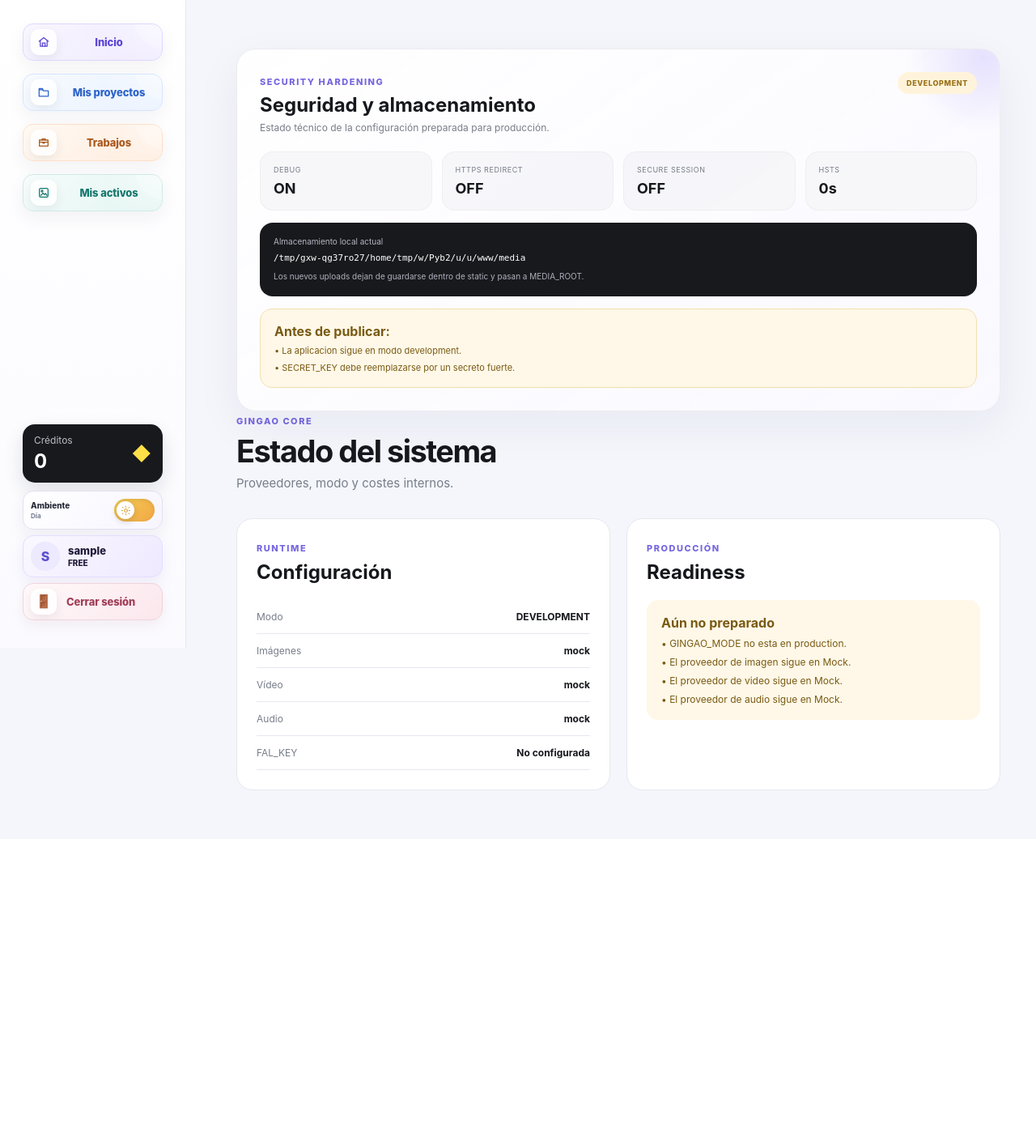
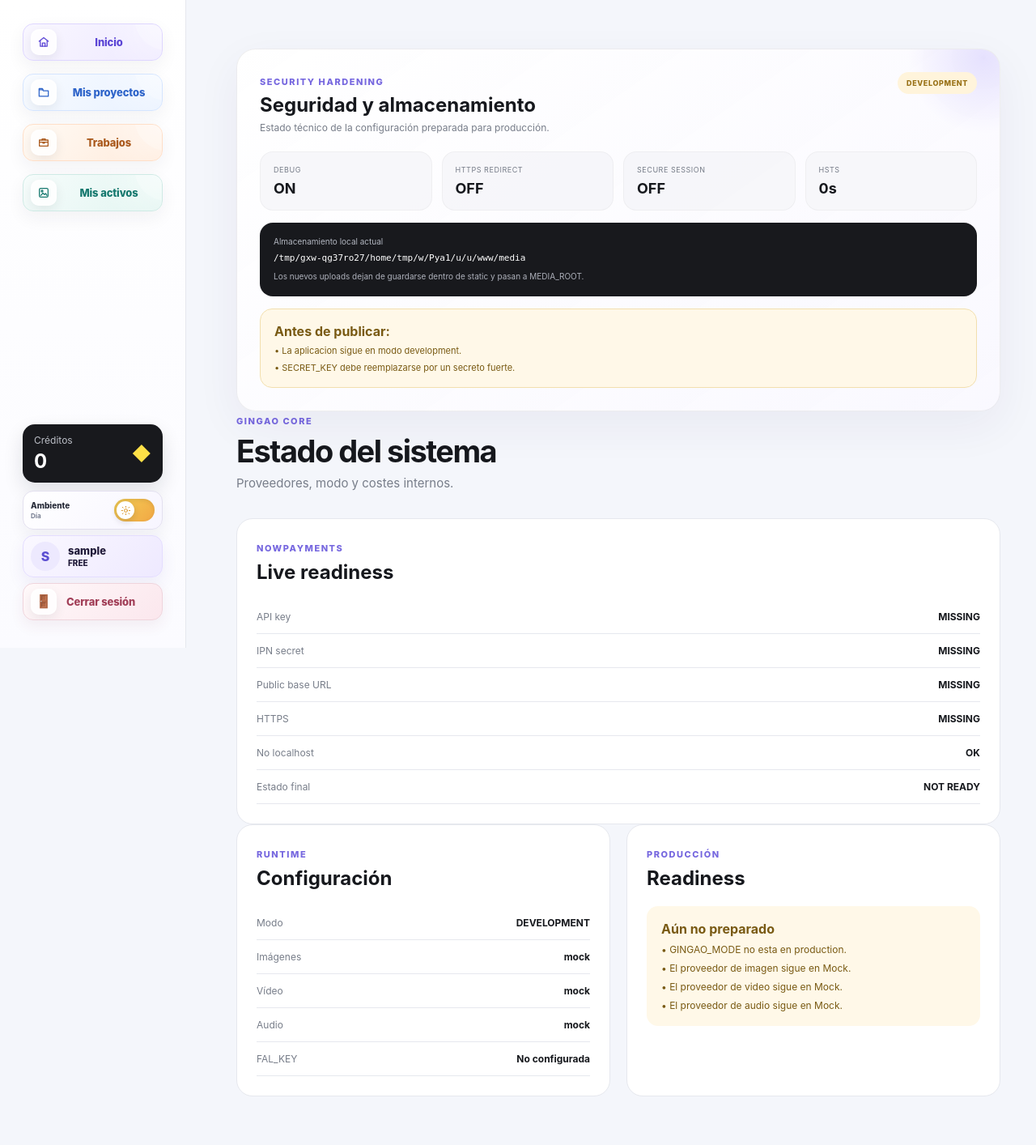
Before and after one commit to samu019/gingao-mvp, a Django app: page /system/status/ in a window 1280 px wide. Shown: the whole page at 81% size. Before the commit the page ends 976 px from the top, so only its background shows below. Run offline with Django 5.2, Linux system fonts and the light colour scheme; the visitor is signed in with stand-in values (Sample User, id 1); data comes from the database, SQL or seed files in the repository; data that the repository does not hold is empty; parts of the project's set-up code (start-up, migrations or seed data) failed here and were passed over.

Commit message:
Add NOWPayments live readiness status

```diff
--- a/projects/views.py
+++ b/projects/views.py
@@ -1641,6 +1641,14 @@ def system_status_view(
 
     cfg = get_runtime_config()
 
+    from credits.nowpayments import (
+        get_live_readiness,
+    )
+
+    nowpayments_readiness = (
+        get_live_readiness()
+    )
+
     from config.security import (
         security_ready,
         security_snapshot,
@@ -1699,6 +1707,9 @@ def system_status_view(
 
             "security_info":
                 security_info,
+
+            "nowpayments_readiness":
+                nowpayments_readiness,
 
             "selected_project":
                 selected_project,
--- a/templates/dashboard/system_status.html
+++ b/templates/dashboard/system_status.html
@@ -178,6 +178,87 @@ Sistema ? Gingao
     </div>
 
 </header>
+
+
+
+<section class="system-panel"
+         style="margin-top: 24px;">
+
+    <span class="eyebrow">
+        NOWPAYMENTS
+    </span>
+
+    <h2>
+        Live readiness
+    </h2>
+
+    <div class="system-row">
+        <span>API key</span>
+        <strong>
+            {% if nowpayments_readiness.checks.api_key %}
+                OK
+            {% else %}
+                MISSING
+            {% endif %}
+        </strong>
+    </div>
+
+    <div class="system-row">
+        <span>IPN secret</span>
+        <strong>
+            {% if nowpayments_readiness.checks.ipn_secret %}
+                OK
+            {% else %}
+                MISSING
+            {% endif %}
+        </strong>
+    </div>
+
+    <div class="system-row">
+        <span>Public base URL</span>
+        <strong>
+            {% if nowpayments_readiness.checks.public_base_url %}
+                OK
+            {% else %}
+                MISSING
+            {% endif %}
+        </strong>
+    </div>
+
+    <div class="system-row">
+        <span>HTTPS</span>
+        <strong>
+            {% if nowpayments_readiness.checks.https %}
+                OK
+            {% else %}
+                MISSING
+            {% endif %}
+        </strong>
+    </div>
+
+    <div class="system-row">
+        <span>No localhost</span>
+        <strong>
+            {% if nowpayments_readiness.checks.not_localhost %}
+                OK
+            {% else %}
+                MISSING
+            {% endif %}
+        </strong>
+    </div>
+
+    <div class="system-row">
+        <span>Estado final</span>
+        <strong>
+            {% if nowpayments_readiness.ready %}
+                READY
+            {% else %}
+                NOT READY
+            {% endif %}
+        </strong>
+    </div>
+
+</section>
 
 
 <div class="system-status-grid">
```
